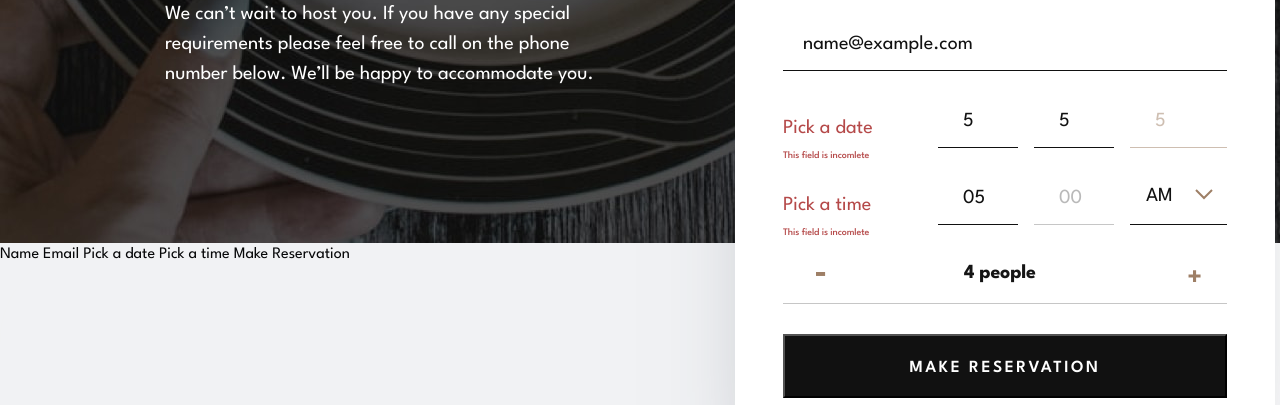
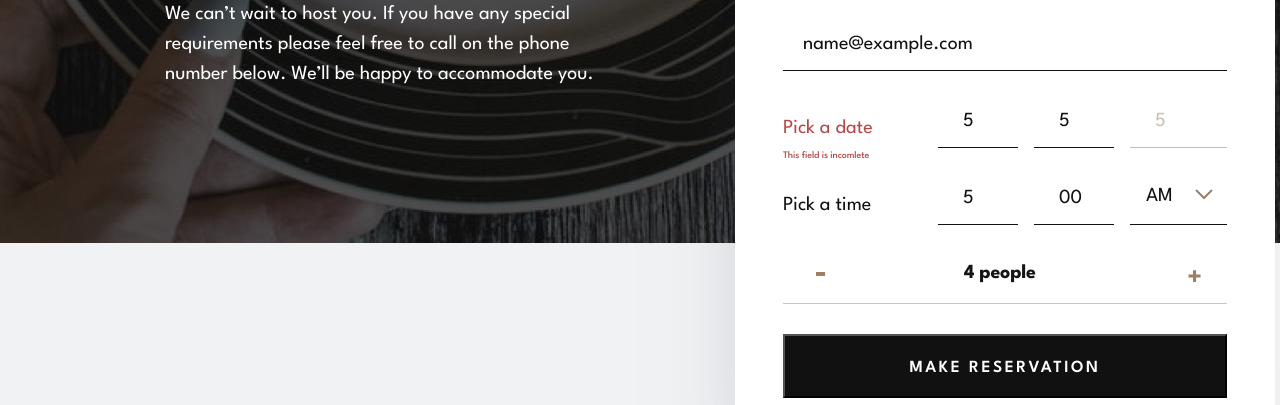
Before and after one commit to Olexa-git/dine-restaurant-website, a plain HTML site: page booking.html in a window 1280 px wide. Both pictures are taken after typing "Sample", "name@example.com", "5", "5", "5", "5" into the empty fields and a click on the input "MAKE RESERVATION". Shown: the part 357-762 px from the top of the page. Drawn offline with Linux system fonts and the light colour scheme.

Commit message:
fixin validation issues

```diff
--- a/booking.html
+++ b/booking.html
@@ -32,11 +32,11 @@
         <p class="date_required invisible" id="date_required">This field is incomlete</p>
         <input class="booking_month" id="booking_month" type="number" name="month" placeholder="MM" max="12">
         <input class="booking_day" id="booking_day" type="number" name="date" placeholder="DD" max="31">
-        <input class="booking_year" id="booking_year" type="number" name="year" placeholder="YYYY" max="2030">
+        <input class="booking_year" id="booking_year" type="number" name="year" placeholder="YYYY" min="2023" max="2030">
         <p class="pick_time_sign" id="pick_time_sign">Pick a time</p>
         <p class="time_required invisible" id="time_required">This field is incomlete</p>
         <input class="booking_hours" id="booking_hours" type="number" name="hours" placeholder="00" min="01" max="12">
-        <input class="booking_minutes" id="booking_minutes" type="number" name="minutes" placeholder="00" min="00" max="30" step="30">
+        <input class="booking_minutes" id="booking_minutes" type="number" name="minutes" value="00" placeholder="00" min="00" max="30" step="30">
         <div class="am_pm_underline"></div>
         <p class="booking_am_pm" id="booking_am_pm">AM</p>
         <img class="arrow_am_pm" id="arrow_am_pm" alt="arrow down" src="images/icons/icon-arrow.svg">
@@ -65,12 +65,5 @@
       <p class="open_hours">Open Times<br>Mon - Fri: 09:00 AM - 10:00 PM<br>Sat - Sun: 09:00 AM - 11:30 PM</p>
     </div>
   </footer>
-
-  Name
-  Email
-  Pick a date
-  Pick a time
-
-  Make Reservation
 </body>
 </html>
--- a/script/script_booking.js
+++ b/script/script_booking.js
@@ -25,6 +25,10 @@ const persons_dec = document.getElementById("persons_dec");
 
 reservarion_btn.addEventListener("click", (evt) => {
 	evt.preventDefault();
+	minimum_date();
+	valid_style(booking_month);
+	valid_style(booking_day);
+	valid_style(booking_year);
 	if (booking_name.value.length <= 2) {
 		name_required.classList.remove("invisible");
 	} else {
@@ -51,7 +55,7 @@ reservarion_btn.addEventListener("click", (evt) => {
 	}
 	if (booking_name.value.length > 2 && booking_email.validity.valid && booking_month.value.length > 0 && booking_month.validity.valid && booking_day.value.length > 0 && booking_day.validity.valid && booking_year.value >= 2023 && booking_year.validity.valid && booking_hours.value.length > 0 && booking_hours.validity.valid && booking_minutes.value.length != "" && booking_minutes.validity.valid) {
 		alert(`Dear ${booking_name.value}, your booking for ${booking_persons_number.innerHTML} was successful! We are waiting for you ${booking_month.value}/${booking_day.value}/${booking_year.value} at ${booking_hours.value}:${booking_minutes.value} ${booking_am_pm.innerHTML} in our restaurant!`);
-		reload();
+		window.location.reload();;
 	} else {
 		alert('Pleace fill in all fields correctly!');
 	}
@@ -67,22 +71,35 @@ booking_name.addEventListener("change", () => {
 		booking_name.style.opacity = "1";
 	}
 })
-booking_email.addEventListener("change", () => {
+booking_email.addEventListener("input", () => {
 	valid_style(booking_email)});
 booking_month.addEventListener("change", () => {
-	valid_style(booking_month)});
+	minimum_date();
+	valid_style(booking_month);
+	valid_style(booking_day);
+	valid_style(booking_year);
+});
 booking_day.addEventListener("change", () => {
-	valid_style(booking_day)});
+	minimum_date();
+	valid_style(booking_month);
+	valid_style(booking_day);
+	valid_style(booking_year);
+});
 booking_year.addEventListener("change", () => {
-	valid_style(booking_year)});
+	minimum_date();
+	valid_style(booking_month);
+	valid_style(booking_day);
+	valid_style(booking_year);
+});
 booking_hours.addEventListener("change", () => {
-	valid_style(booking_hours)});
+	valid_style(booking_hours);
+	valid_style(booking_minutes);
+});
 booking_minutes.addEventListener("change", () => {
 	valid_style(booking_minutes)});
 
 
 booking_day.addEventListener("change", () => {
-	minimum_date();
 	if (booking_month.value == 2) {
 		booking_day.max = 28;
 	} else if (booking_month.value == 4 || booking_month.value == 6 || booking_month.value == 9 || booking_month.value == 11) {
@@ -91,20 +108,11 @@ booking_day.addEventListener("change", () => {
 		booking_day.max = 31;
 	}
 })
-booking_month.addEventListener("change", () => {
-	minimum_date();
-})
 booking_minutes.addEventListener("change", () => {
 	if (booking_minutes.value == 0) {
 		booking_minutes.value = "00";
 	}
 })
-booking_hours.addEventListener("change", () => {
-	if (booking_hours.value < 10) {
-		booking_hours.value = "0" + booking_hours.value;
-	}
-})
-
 arrow_am_pm.addEventListener("click", () => {
 	am_pm_box.classList.toggle("invisible");
 	arrow_am_pm.classList.toggle("rotate");
@@ -147,14 +155,14 @@ persons_dec.addEventListener("click", () => {
 });
 
 function valid_style (field) {
-	if (field.validity.valid) {
+	if (field.validity.valid == false || field.value == "") {
+		field.style.borderColor = "#9E7F66";
+		field.style.color = "#9E7F66";
+		field.style.opacity = "0.5";
+	} else {
 		field.style.borderColor = "#111111";
 		field.style.color = "#111111";
 		field.style.opacity = "1";
-	} else {
-		field.style.borderColor = "#9E7F66";
-		field.style.color = "#9E7F66";
-		field.style.opacity = "0.5";
 	};
 };
 
@@ -168,4 +176,3 @@ function minimum_date () {
 		booking_year.min = current_date.getFullYear();
 	}
 };
-minimum_date();
```
